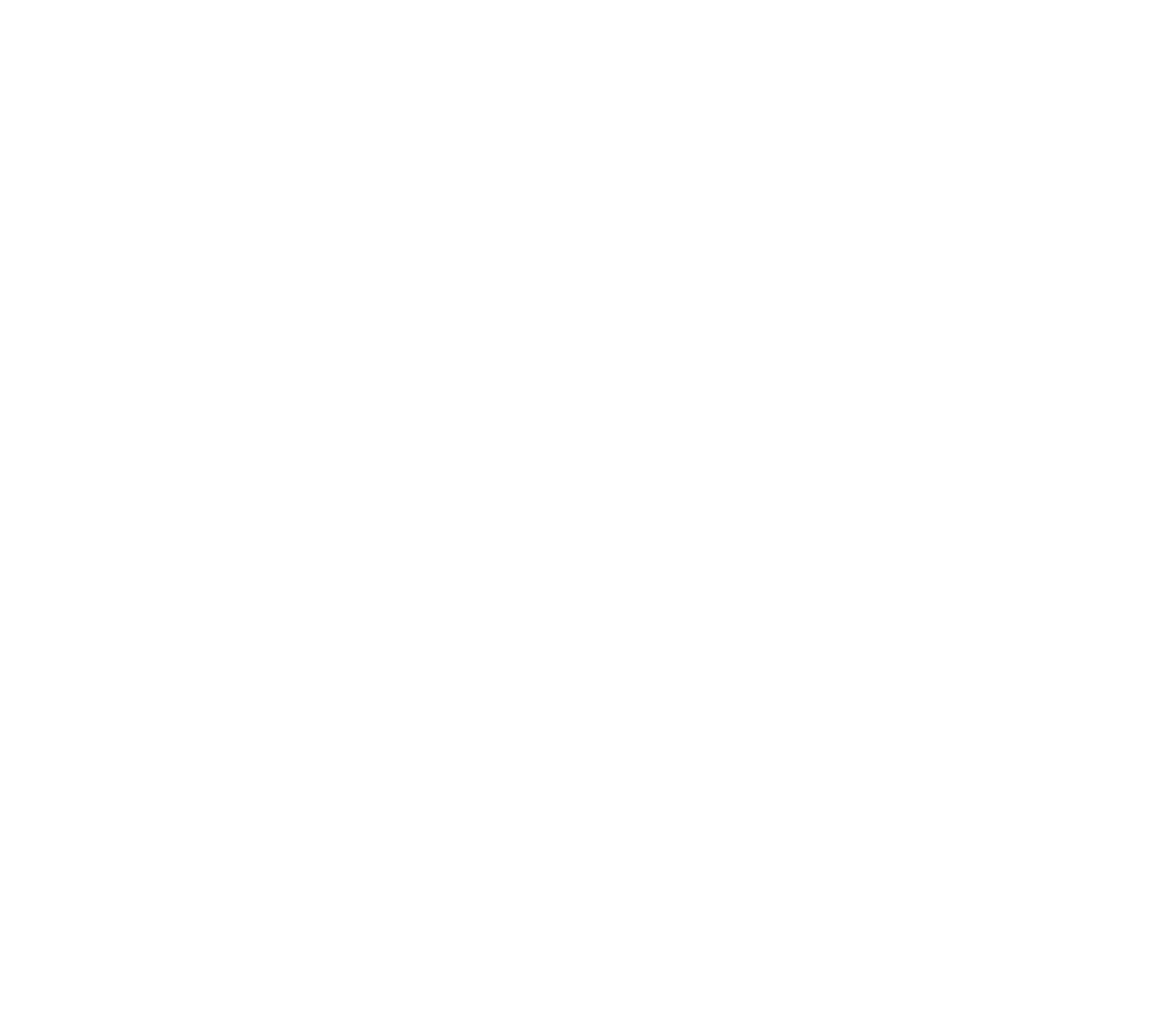
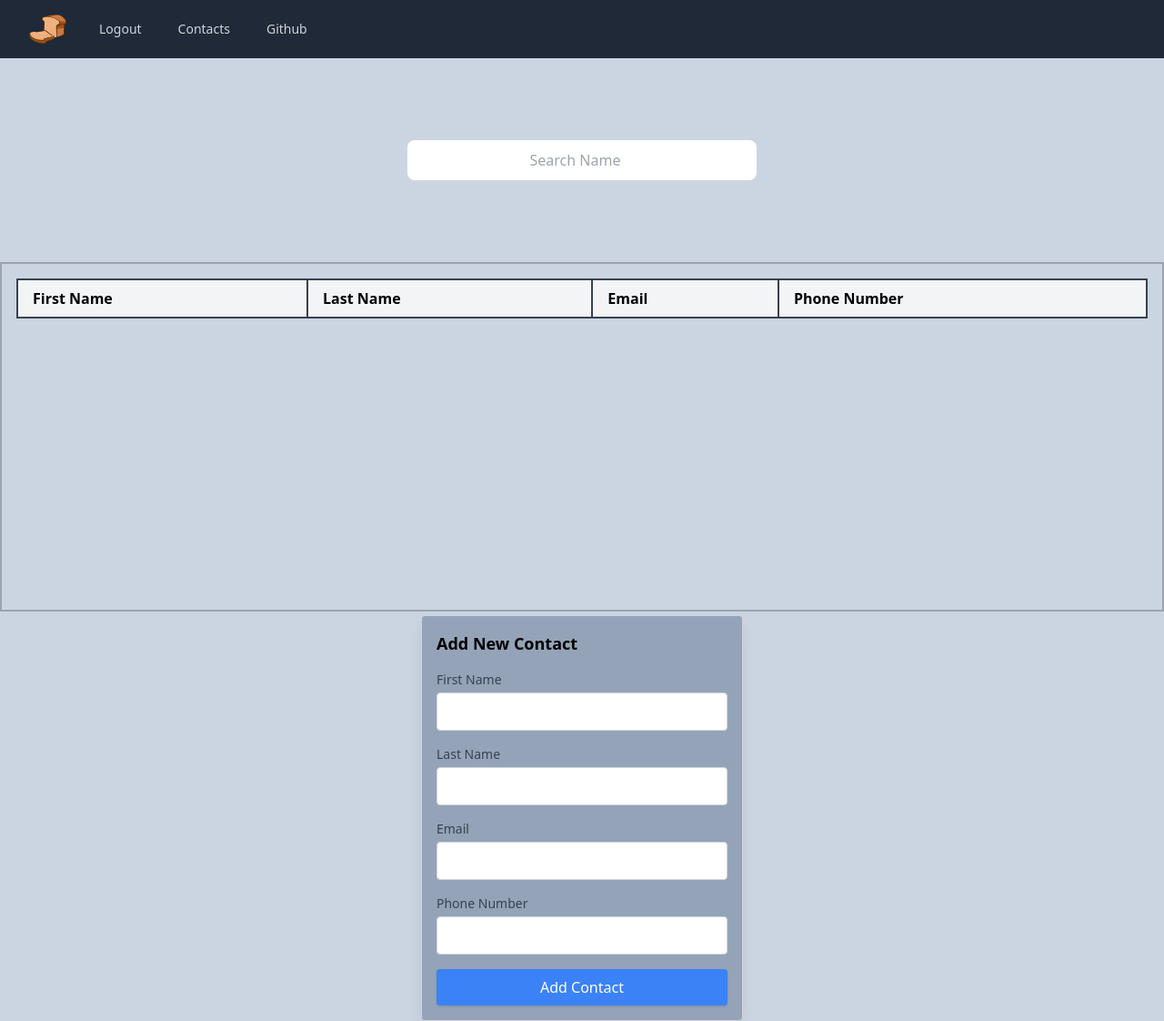
Before and after one commit to mmamdouh4370/G17-SmallProject, a PHP site: page /contacts.html in a window 1280 px wide. Before the commit the page is empty. Shown: the whole page at 91% size. Before the commit the page ends 800 px from the top, so only its background shows below. Run offline with PHP 8.4, Linux system fonts and the light colour scheme; lists and menus that the app fills with data are empty.

Commit message:
Created Contacts Page
Created Contacts Page, this will hold the users contacts. Search bar, table holding contacts information, and add contacts implementation has been created. The search implementation still needs to be done and overall style needs to be modified.

```diff
--- a/src/contacts.html
+++ b/src/contacts.html
@@ -5,8 +5,166 @@
     <meta name="viewport" content="width=`, initial-scale=1.0">
     <title>Document</title>
     <link rel="stylesheet" href="./output.css">
+
 </head>
-<body>
+<body class = "bg-slate-300">
+    <nav class="bg-gray-800">
+        <div class="mx-auto max-w-7xl px-2 sm:px-6 lg:px-8">
+          <div class="relative flex h-16 items-center justify-between">
+            <div class="absolute inset-y-0 left-0 flex items-center sm:hidden">
+              <!-- Mobile menu button-->
+              <button
+                type="button"
+                class="relative inline-flex items-center justify-center rounded-md p-2 text-gray-400 hover:bg-gray-700 hover:text-white focus:outline-none focus:ring-2 focus:ring-inset focus:ring-white"
+                aria-controls="mobile-menu"
+                aria-expanded="false"
+              >
+                <span class="absolute -inset-0.5"></span>
+                <span class="sr-only">Open main menu</span>
+                <!-- Icon when menu is closed.-->
+                <svg
+                  class="block w-6 h-6"
+                  fill="none"
+                  viewBox="0 0 24 24"
+                  stroke-width="1.5"
+                  stroke="currentColor"
+                  aria-hidden="true"
+                  data-slot="icon"
+                >
+                  <path
+                    stroke-linecap="round"
+                    stroke-linejoin="round"
+                    d="M3.75 6.75h16.5M3.75 12h16.5m-16.5 5.25h16.5"
+                  />
+                </svg>
+                <!-- Icon when menu is open.-->
+                <svg
+                  class="hidden w-6 h-6"
+                  fill="none"
+                  viewBox="0 0 24 24"
+                  stroke-width="1.5"
+                  stroke="currentColor"
+                  aria-hidden="true"
+                  data-slot="icon"
+                >
+                  <path
+                    stroke-linecap="round"
+                    stroke-linejoin="round"
+                    d="M6 18 18 6M6 6l12 12"
+                  />
+                </svg>
+              </button>
+            </div>
+            <div
+              class="flex flex-1 items-center justify-center sm:items-stretch sm:justify-start"
+            >
+              <div class="flex shrink-0 items-center">
+                <a href="./index.html">
+                  <img
+                    class="h-8 w-auto"
+                    src="./imgs/loafIcon.webp"
+                    alt="Your Company"
+                  />
+                </a>
+              </div>
+              <div class="hidden sm:block sm:ml-6">
+                <div class="flex space-x-4">
+                  <!-- Current: "bg-gray-900 text-white", Default: "text-gray-300 hover:bg-gray-700 hover:text-white" -->
+                  <a
+                    href="./loginSignUp.html"
+                    class="rounded-md px-3 py-2 text-sm font-medium text-gray-300 hover:bg-gray-700 hover:text-white"
+                    aria-current="page"
+                    >Logout</a
+                  >
+                  <a
+                    href="https://github.com/mmamdouh4370/G17-SmallProject"
+                    class="rounded-md px-3 py-2 text-sm font-medium text-gray-300 hover:bg-gray-700 hover:text-white"
+                    >Contacts</a
+                  >
+                  <a
+                    href="https://github.com/mmamdouh4370/G17-SmallProject"
+                    class="rounded-md px-3 py-2 text-sm font-medium text-gray-300 hover:bg-gray-700 hover:text-white"
+                    >Github</a
+                  >
+                </div>
+              </div>
+            </div>
+          </div>
+        </div>
+
+        <!-- Mobile menu, show/hide based on menu state. -->
+        <div class="sm:hidden" id="mobile-menu">
+          <div class="space-y-1 px-2 pb-3 pt-2">
+            <!-- Current: "bg-gray-900 text-white", Default: "text-gray-300 hover:bg-gray-700 hover:text-white" -->
+            <a
+              href="./loginSignUp.html"
+              class="block rounded-md hover:bg-gray-700 px-3 py-2 text-base font-medium text-gray-300 hover:text-white"
+              aria-current="page"
+              >Logout</a
+            >
+            <a
+              href="https://github.com/mmamdouh4370/G17-SmallProject"
+              class="block rounded-md px-3 py-2 text-base font-medium text-gray-300 hover:bg-gray-700 hover:text-white"
+              >Contacts</a
+            >
+            <a
+              href="https://github.com/mmamdouh4370/G17-SmallProject"
+              class="block rounded-md px-3 py-2 text-base font-medium text-gray-300 hover:bg-gray-700 hover:text-white"
+              >Github</a
+            >
+          </div>
+        </div>
+    </nav>
+
+
+        <form class = "flex justify-center items-center h-56">
+          <input class = "text-center w-96 rounded-lg h-11" type="search" placeholder="Search Name">
+        </form>
+
+        <div class = "h-96 border-gray-400 border-2">
+          <div class="container mx-auto p-4">
+            <table class="min-w-full border-collapse border border-gray-700">
+              <thead>
+                <tr class="bg-gray-100">
+                  <th class="border-2 border-gray-700 px-4 py-2 text-left">First Name</th>
+                  <th class="border-2 border-gray-700 px-4 py-2 text-left">Last Name</th>
+                  <th class="border-2 border-gray-700 px-4 py-2 text-left">Email</th>
+                  <th class="border-2 border-gray-700 px-4 py-2 text-left">Phone Number</th>
+                </tr>
+              </thead>
+              <tbody id="contactTableBody">
+
+              </tbody>
+            </table>
+          </div>
+        </div>
+        <div class = "flex justify-center">
+          <div class="mt-1 p-4 border border-gray-300 bg-slate-400 rounded shadow-lg">
+            <h2 class="text-lg font-bold mb-4">Add New Contact</h2>
+            <form id="addContactForm" class="grid gap-4">
+              <div>
+                <label for="firstName" class="block text-sm font-medium text-gray-700">First Name</label>
+                <input id="firstName" type="text" class="mt-1 block w-80 border border-gray-300 rounded px-3 py-2" required>
+              </div>
+              <div>
+                <label for="lastName" class="block text-sm font-medium text-gray-700">Last Name</label>
+                <input id="lastName" type="text" class="mt-1 block w-80 border border-gray-300 rounded px-3 py-2" required>
+              </div>
+              <div>
+                <label for="email" class="block text-sm font-medium text-gray-700">Email</label>
+                <input id="email" type="email" class="mt-1 block w-80 border border-gray-300 rounded px-3 py-2" required>
+              </div>
+              <div>
+                <label for="phone" class="block text-sm font-medium text-gray-700">Phone Number</label>
+                <input id="phone" type="text" class="mt-1 block w-80 border border-gray-300 rounded px-3 py-2" required>
+              </div>
+              <button id = "addContactButton" type="submit" class="bg-blue-500 w-80 text-white px-4 py-2 rounded shadow hover:bg-blue-600">
+                Add Contact
+              </button>
+            </form>
+          </div>
+        </div>
 
 </body>
+<script src="./contactManage.js"></script>
 </html>
--- a/src/output.css
+++ b/src/output.css
@@ -554,6 +554,40 @@ video {
   display: none;
 }
 
+.container {
+  width: 100%;
+}
+
+@media (min-width: 640px) {
+  .container {
+    max-width: 640px;
+  }
+}
+
+@media (min-width: 768px) {
+  .container {
+    max-width: 768px;
+  }
+}
+
+@media (min-width: 1024px) {
+  .container {
+    max-width: 1024px;
+  }
+}
+
+@media (min-width: 1280px) {
+  .container {
+    max-width: 1280px;
+  }
+}
+
+@media (min-width: 1536px) {
+  .container {
+    max-width: 1536px;
+  }
+}
+
 .sr-only {
   position: absolute;
   width: 1px;
@@ -600,6 +634,22 @@ video {
   margin-top: 1rem;
 }
 
+.mb-4 {
+  margin-bottom: 1rem;
+}
+
+.mt-1 {
+  margin-top: 0.25rem;
+}
+
+.mt-8 {
+  margin-top: 2rem;
+}
+
+.mt-3 {
+  margin-top: 0.75rem;
+}
+
 .block {
   display: block;
 }
@@ -612,6 +662,14 @@ video {
   display: inline-flex;
 }
 
+.table {
+  display: table;
+}
+
+.grid {
+  display: grid;
+}
+
 .hidden {
   display: none;
 }
@@ -621,8 +679,16 @@ video {
   height: 1.5rem;
 }
 
+.h-11 {
+  height: 2.75rem;
+}
+
 .h-16 {
   height: 4rem;
+}
+
+.h-56 {
+  height: 14rem;
 }
 
 .h-6 {
@@ -633,6 +699,10 @@ video {
   height: 2rem;
 }
 
+.h-96 {
+  height: 24rem;
+}
+
 .min-h-screen {
   min-height: 100vh;
 }
@@ -641,12 +711,28 @@ video {
   width: 1.5rem;
 }
 
+.w-96 {
+  width: 24rem;
+}
+
 .w-auto {
   width: auto;
 }
 
 .w-full {
   width: 100%;
+}
+
+.w-80 {
+  width: 20rem;
+}
+
+.min-w-full {
+  min-width: 100%;
+}
+
+.min-w-64 {
+  min-width: 16rem;
 }
 
 .max-w-7xl {
@@ -661,6 +747,10 @@ video {
   flex-shrink: 0;
 }
 
+.border-collapse {
+  border-collapse: collapse;
+}
+
 .items-center {
   align-items: center;
 }
@@ -671,6 +761,10 @@ video {
 
 .justify-between {
   justify-content: space-between;
+}
+
+.gap-4 {
+  gap: 1rem;
 }
 
 .space-x-4 > :not([hidden]) ~ :not([hidden]) {
@@ -707,14 +801,48 @@ video {
   border-width: 1px;
 }
 
+.border-2 {
+  border-width: 2px;
+}
+
 .border-gray-200 {
   --tw-border-opacity: 1;
   border-color: rgb(229 231 235 / var(--tw-border-opacity, 1));
 }
 
+.border-gray-700 {
+  --tw-border-opacity: 1;
+  border-color: rgb(55 65 81 / var(--tw-border-opacity, 1));
+}
+
+.border-gray-300 {
+  --tw-border-opacity: 1;
+  border-color: rgb(209 213 219 / var(--tw-border-opacity, 1));
+}
+
+.border-gray-400 {
+  --tw-border-opacity: 1;
+  border-color: rgb(156 163 175 / var(--tw-border-opacity, 1));
+}
+
+.bg-black {
+  --tw-bg-opacity: 1;
+  background-color: rgb(0 0 0 / var(--tw-bg-opacity, 1));
+}
+
+.bg-blue-500 {
+  --tw-bg-opacity: 1;
+  background-color: rgb(59 130 246 / var(--tw-bg-opacity, 1));
+}
+
 .bg-blue-600 {
   --tw-bg-opacity: 1;
   background-color: rgb(37 99 235 / var(--tw-bg-opacity, 1));
+}
+
+.bg-gray-100 {
+  --tw-bg-opacity: 1;
+  background-color: rgb(243 244 246 / var(--tw-bg-opacity, 1));
 }
 
 .bg-gray-800 {
@@ -727,9 +855,9 @@ video {
   background-color: rgb(17 24 39 / var(--tw-bg-opacity, 1));
 }
 
-.bg-slate-700 {
+.bg-slate-300 {
   --tw-bg-opacity: 1;
-  background-color: rgb(51 65 85 / var(--tw-bg-opacity, 1));
+  background-color: rgb(203 213 225 / var(--tw-bg-opacity, 1));
 }
 
 .bg-white {
@@ -737,18 +865,27 @@ video {
   background-color: rgb(255 255 255 / var(--tw-bg-opacity, 1));
 }
 
-.bg-slate-200 {
+.bg-slate-600 {
   --tw-bg-opacity: 1;
-  background-color: rgb(226 232 240 / var(--tw-bg-opacity, 1));
+  background-color: rgb(71 85 105 / var(--tw-bg-opacity, 1));
 }
 
-.bg-slate-300 {
+.bg-slate-500 {
   --tw-bg-opacity: 1;
-  background-color: rgb(203 213 225 / var(--tw-bg-opacity, 1));
+  background-color: rgb(100 116 139 / var(--tw-bg-opacity, 1));
+}
+
+.bg-slate-400 {
+  --tw-bg-opacity: 1;
+  background-color: rgb(148 163 184 / var(--tw-bg-opacity, 1));
 }
 
 .p-2 {
   padding: 0.5rem;
+}
+
+.p-4 {
+  padding: 1rem;
 }
 
 .p-6 {
@@ -783,6 +920,14 @@ video {
   padding-top: 0.5rem;
 }
 
+.text-left {
+  text-align: left;
+}
+
+.text-center {
+  text-align: center;
+}
+
 .text-base {
   font-size: 1rem;
   line-height: 1.5rem;
@@ -798,8 +943,17 @@ video {
   line-height: 1.75rem;
 }
 
+.text-lg {
+  font-size: 1.125rem;
+  line-height: 1.75rem;
+}
+
 .font-medium {
   font-weight: 500;
+}
+
+.font-bold {
+  font-weight: 700;
 }
 
 .text-gray-300 {
@@ -827,9 +981,26 @@ video {
   color: rgb(255 255 255 / var(--tw-text-opacity, 1));
 }
 
+.text-gray-700 {
+  --tw-text-opacity: 1;
+  color: rgb(55 65 81 / var(--tw-text-opacity, 1));
+}
+
+.shadow {
+  --tw-shadow: 0 1px 3px 0 rgb(0 0 0 / 0.1), 0 1px 2px -1px rgb(0 0 0 / 0.1);
+  --tw-shadow-colored: 0 1px 3px 0 var(--tw-shadow-color), 0 1px 2px -1px var(--tw-shadow-color);
+  box-shadow: var(--tw-ring-offset-shadow, 0 0 #0000), var(--tw-ring-shadow, 0 0 #0000), var(--tw-shadow);
+}
+
 .shadow-lg {
   --tw-shadow: 0 10px 15px -3px rgb(0 0 0 / 0.1), 0 4px 6px -4px rgb(0 0 0 / 0.1);
   --tw-shadow-colored: 0 10px 15px -3px var(--tw-shadow-color), 0 4px 6px -4px var(--tw-shadow-color);
+  box-shadow: var(--tw-ring-offset-shadow, 0 0 #0000), var(--tw-ring-shadow, 0 0 #0000), var(--tw-shadow);
+}
+
+.shadow-md {
+  --tw-shadow: 0 4px 6px -1px rgb(0 0 0 / 0.1), 0 2px 4px -2px rgb(0 0 0 / 0.1);
+  --tw-shadow-colored: 0 4px 6px -1px var(--tw-shadow-color), 0 2px 4px -2px var(--tw-shadow-color);
   box-shadow: var(--tw-ring-offset-shadow, 0 0 #0000), var(--tw-ring-shadow, 0 0 #0000), var(--tw-shadow);
 }
 
@@ -841,6 +1012,11 @@ video {
 .hover\:bg-gray-700:hover {
   --tw-bg-opacity: 1;
   background-color: rgb(55 65 81 / var(--tw-bg-opacity, 1));
+}
+
+.hover\:bg-blue-600:hover {
+  --tw-bg-opacity: 1;
+  background-color: rgb(37 99 235 / var(--tw-bg-opacity, 1));
 }
 
 .hover\:text-white:hover {
```
Also changed, not shown: src/contactManage.js (added, +35 -0 lines), src/loginSignUp.html (line endings or trailing spaces).
